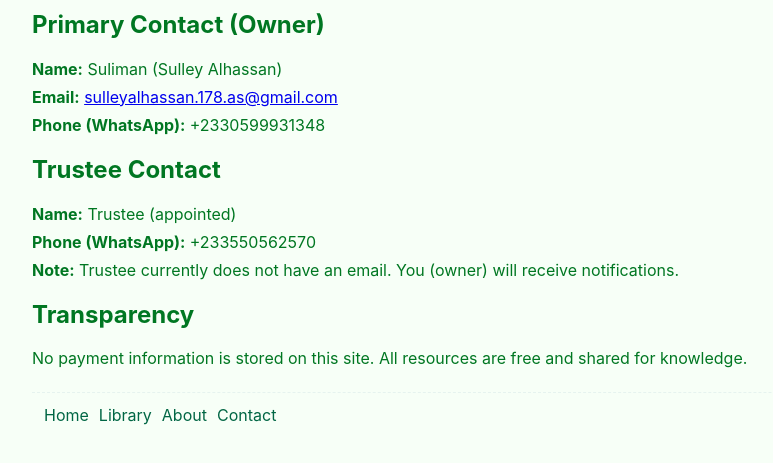
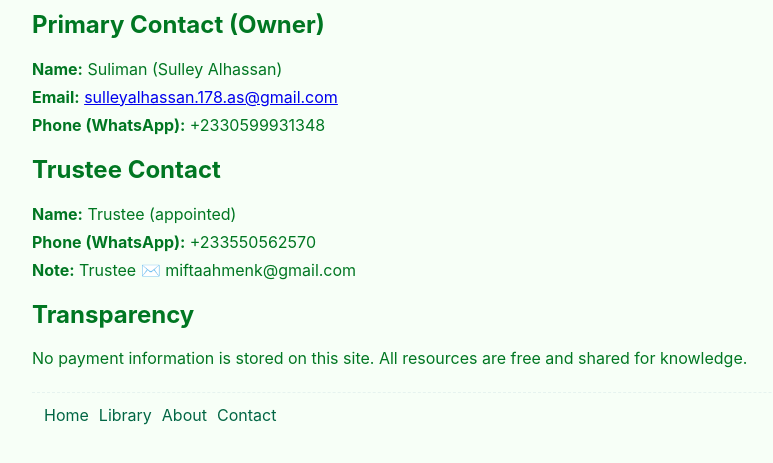
Before and after one commit to sulimanalhassan123as-code/Islamic-website, a plain HTML site: page contact.html in a window 1280 px wide. Shown: the part 131-594 px from the top of the page, without its empty margins (118-891 px from the left). Drawn offline with Linux system fonts and the light colour scheme.

Commit message:
Update contact.html

```diff
--- a/contact.html
+++ b/contact.html
@@ -16,7 +16,7 @@
 <section><h2>Trustee Contact</h2>
 <ul class="contact-list"><li><strong>Name:</strong> Trustee (appointed)</li>
 <li><strong>Phone (WhatsApp):</strong> +233550562570</li>
-<li><strong>Note:</strong> Trustee currently does not have an email. You (owner) will receive notifications.</li></ul></section>
+<li><strong>Note:</strong> Trustee ✉️ miftaahmenk@gmail.com</li></ul></section>
 <section><h2>Transparency</h2><p>No payment information is stored on this site. All resources are free and shared for knowledge.</p></section>
 </main>
 <footer class="footer"><a href="index.html">Home</a><a href="library.html">Library</a><a href="about.html">About</a><a href="contact.html">Contact</a></footer>
```
